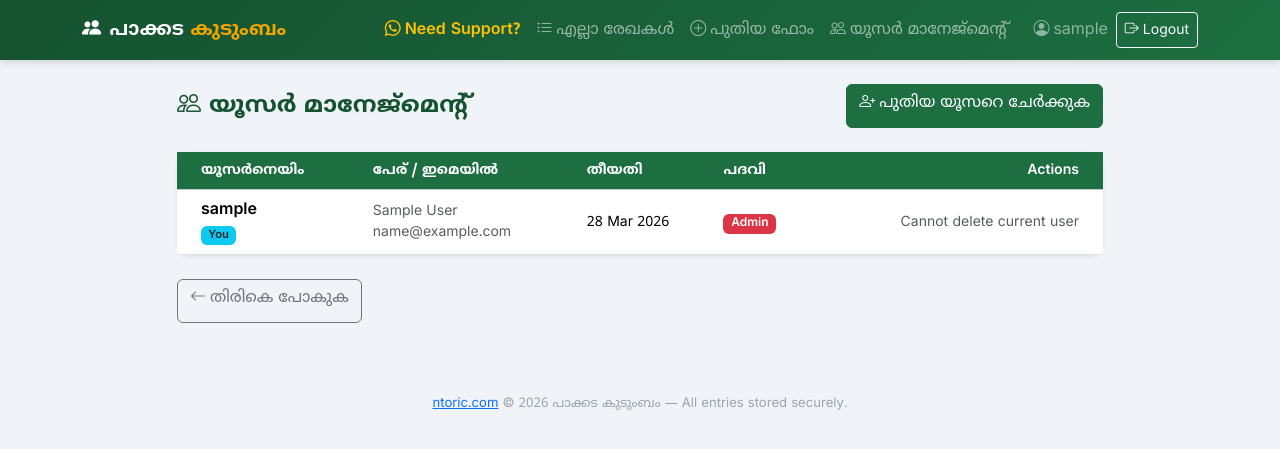
After one commit to ntoric/pakkada_data_collection, a Django app: page /users/ in a window 1280 px wide. The commit adds this page. Shown: the top 449 px of the page. Run offline with Django 4.2, Linux system fonts and the light colour scheme; the visitor is signed in with stand-in values (Sample User, id 1); data comes from the database, SQL or seed files in the repository.

Commit message:
User management

```diff
--- /dev/null
+++ b/family/templates/family/user_list.html
@@ -0,0 +1,102 @@
+{% extends "base.html" %}
+
+{% block title %}യൂസർ മാനേജ്‌മെന്റ് - പാക്കട{% endblock %}
+
+{% block content %}
+<div class="row justify-content-center">
+    <div class="col-md-10">
+        <div class="d-flex justify-content-between align-items-center mb-4">
+            <h2 class="page-heading mb-0">
+                <i class="bi bi-people me-2"></i>യൂസർ മാനേജ്‌മെന്റ്
+            </h2>
+            <a href="{% url 'family:user_create' %}" class="btn btn-primary">
+                <i class="bi bi-person-plus me-1"></i>പുതിയ യൂസറെ ചേർക്കുക
+            </a>
+        </div>
+
+        <div class="card shadow-sm border-0">
+            <div class="card-body p-0">
+                <div class="table-responsive">
+                    <table class="table table-hover align-middle mb-0">
+                        <thead class="table-light">
+                            <tr>
+                                <th class="ps-4">യൂസർനെയിം</th>
+                                <th>പേര് / ഇമെയിൽ</th>
+                                <th>തീയതി</th>
+                                <th>പദവി</th>
+                                <th class="text-end pe-4">Actions</th>
+                            </tr>
+                        </thead>
+                        <tbody>
+                            {% for u in users %}
+                            <tr>
+                                <td class="ps-4">
+                                    <div class="fw-bold">{{ u.username }}</div>
+                                    {% if u == user %}
+                                    <span class="badge bg-info text-dark x-small">You</span>
+                                    {% endif %}
+                                </td>
+                                <td>
+                                    <div class="small text-muted">{{ u.get_full_name|default:"-" }}</div>
+                                    <div class="small text-muted">{{ u.email|default:"-" }}</div>
+                                </td>
+                                <td class="small">{{ u.date_joined|date:"d M Y" }}</td>
+                                <td>
+                                    {% if u.is_superuser %}
+                                    <span class="badge bg-danger">Admin</span>
+                                    {% else %}
+                                    <span class="badge bg-secondary">User</span>
+                                    {% endif %}
+                                </td>
+                                <td class="text-end pe-4">
+                                    {% if u != user %}
+                                    <button type="button" class="btn btn-outline-danger btn-sm"
+                                            data-bs-toggle="modal" data-bs-target="#deleteUserModal{{ u.pk }}">
+                                        <i class="bi bi-trash"></i>
+                                    </button>
+
+                                    <!-- Delete Modal -->
+                                    <div class="modal fade text-start" id="deleteUserModal{{ u.pk }}" tabindex="-1">
+                                        <div class="modal-dialog modal-dialog-centered">
+                                            <div class="modal-content">
+                                                <div class="modal-header">
+                                                    <h5 class="modal-title">യൂസറെ ഒഴിവാക്കുക</h5>
+                                                    <button type="button" class="btn-close" data-bs-dismiss="modal"></button>
+                                                </div>
+                                                <div class="modal-body">
+                                                    <strong>{{ u.username }}</strong> എന്ന യൂസറെ ഒഴിവാക്കാൻ ആഗ്രഹിക്കുന്നുണ്ടോ?
+                                                </div>
+                                                <div class="modal-footer">
+                                                    <button type="button" class="btn btn-secondary" data-bs-dismiss="modal">റദ്ദാക്കുക</button>
+                                                    <form method="post" action="{% url 'family:user_delete' u.pk %}" onsubmit="return confirm('ഈ യൂസറെ ശാശ്വതമായി ഒഴിവാക്കാൻ ആഗ്രഹിക്കുന്നുണ്ടോ?');">
+                                                        {% csrf_token %}
+                                                        <button type="submit" class="btn btn-danger">ഒഴിവാക്കുക</button>
+                                                    </form>
+                                                </div>
+                                            </div>
+                                        </div>
+                                    </div>
+                                    {% else %}
+                                    <span class="text-muted small italic">Cannot delete current user</span>
+                                    {% endif %}
+                                </td>
+                            </tr>
+                            {% endfor %}
+                        </tbody>
+                    </table>
+                </div>
+            </div>
+        </div>
+
+        <div class="mt-4">
+            <a href="{% url 'family:list' %}" class="btn btn-outline-secondary">
+                <i class="bi bi-arrow-left me-1"></i>തിരികെ പോകുക
+            </a>
+        </div>
+    </div>
+</div>
+
+<style>
+    .x-small { font-size: 0.7rem; }
+</style>
+{% endblock %}
--- a/family/urls.py
+++ b/family/urls.py
@@ -21,6 +21,11 @@ urlpatterns = [
     path('<int:pk>/export/preview/', views.ExportPreview.as_view(), name='export_preview'),
     path('<int:pk>/poster/preview/', views.PosterPreview.as_view(), name='poster_preview'),
 
+    # User management
+    path('users/', views.UserListView.as_view(), name='user_list'),
+    path('users/new/', views.UserCreateView.as_view(), name='user_create'),
+    path('users/<int:pk>/delete/', views.UserDeleteView.as_view(), name='user_delete'),
+
     # Delete
     path('<int:pk>/delete/', views.FamilyDeleteView.as_view(), name='delete'),
 
--- a/family/views.py
+++ b/family/views.py
@@ -1,7 +1,10 @@
 import csv
 import json
+from django.contrib.auth.models import User
+from django.contrib.auth.forms import UserCreationForm
 from django.contrib.auth.mixins import LoginRequiredMixin, UserPassesTestMixin
-from django.views.generic import ListView, DetailView, TemplateView
+from django.views.generic import ListView, DetailView, TemplateView, CreateView, DeleteView
+from django.urls import reverse_lazy
 from django.views import View
 from django.shortcuts import render, redirect, get_object_or_404
 from django.http import HttpResponse
@@ -13,7 +16,38 @@ from .models import Family
 
 class SuperuserRequiredMixin(UserPassesTestMixin):
     def test_func(self):
-        return self.request.user.is_superuser
+        return self.request.user.is_authenticated and self.request.user.is_superuser
+
+
+class UserCreateView(SuperuserRequiredMixin, CreateView):
+    model = User
+    form_class = UserCreationForm
+    template_name = 'family/user_form.html'
+    success_url = reverse_lazy('family:list')
+
+    def form_valid(self, form):
+        # Additional logic if needed (e.g. setting some default flags)
+        return super().form_valid(form)
+
+
+class UserListView(SuperuserRequiredMixin, ListView):
+    model = User
+    template_name = 'family/user_list.html'
+    context_object_name = 'users'
+    ordering = ['-date_joined']
+
+
+class UserDeleteView(SuperuserRequiredMixin, DeleteView):
+    model = User
+    success_url = reverse_lazy('family:user_list')
+
+    def delete(self, request, *args, **kwargs):
+        user_to_del = self.get_object()
+        if user_to_del.is_superuser and User.objects.filter(is_superuser=True).count() <= 1:
+            messages.error(request, "Cannot delete the only superuser.")
+            return redirect('family:user_list')
+        messages.success(request, f"User {user_to_del.username} deleted.")
+        return super().delete(request, *args, **kwargs)
 
 
 # ── CSV helpers ───────────────────────────────────────────────────────────────
--- a/templates/base.html
+++ b/templates/base.html
@@ -69,6 +69,10 @@
         .btn-success {
             background: var(--primary-light);
             border-color: var(--primary-light);
+        }
+
+        .bg-primary {
+            background: var(--primary) !important;
         }
 
         /* ── Dynamic section items ── */
@@ -257,6 +261,13 @@
                             <i class="bi bi-plus-circle me-1"></i>പുതിയ ഫോം
                         </a>
                     </li>
+                    {% if user.is_superuser %}
+                    <li class="nav-item">
+                        <a class="nav-link" href="{% url 'family:user_list' %}">
+                            <i class="bi bi-people me-1"></i>യൂസർ മാനേജ്‌മെന്റ്
+                        </a>
+                    </li>
+                    {% endif %}
                     <li class="nav-item ms-lg-3">
                         <span class="navbar-text text-white-50 me-2">
                             <i class="bi bi-person-circle me-1"></i>{{ user.username }}
```
Also changed, not shown: family/templates/family/list.html (+5 -2 lines), family/templates/family/user_form.html (added, +78 -0 lines), test_filter.py (deleted, +0 -26 lines).
